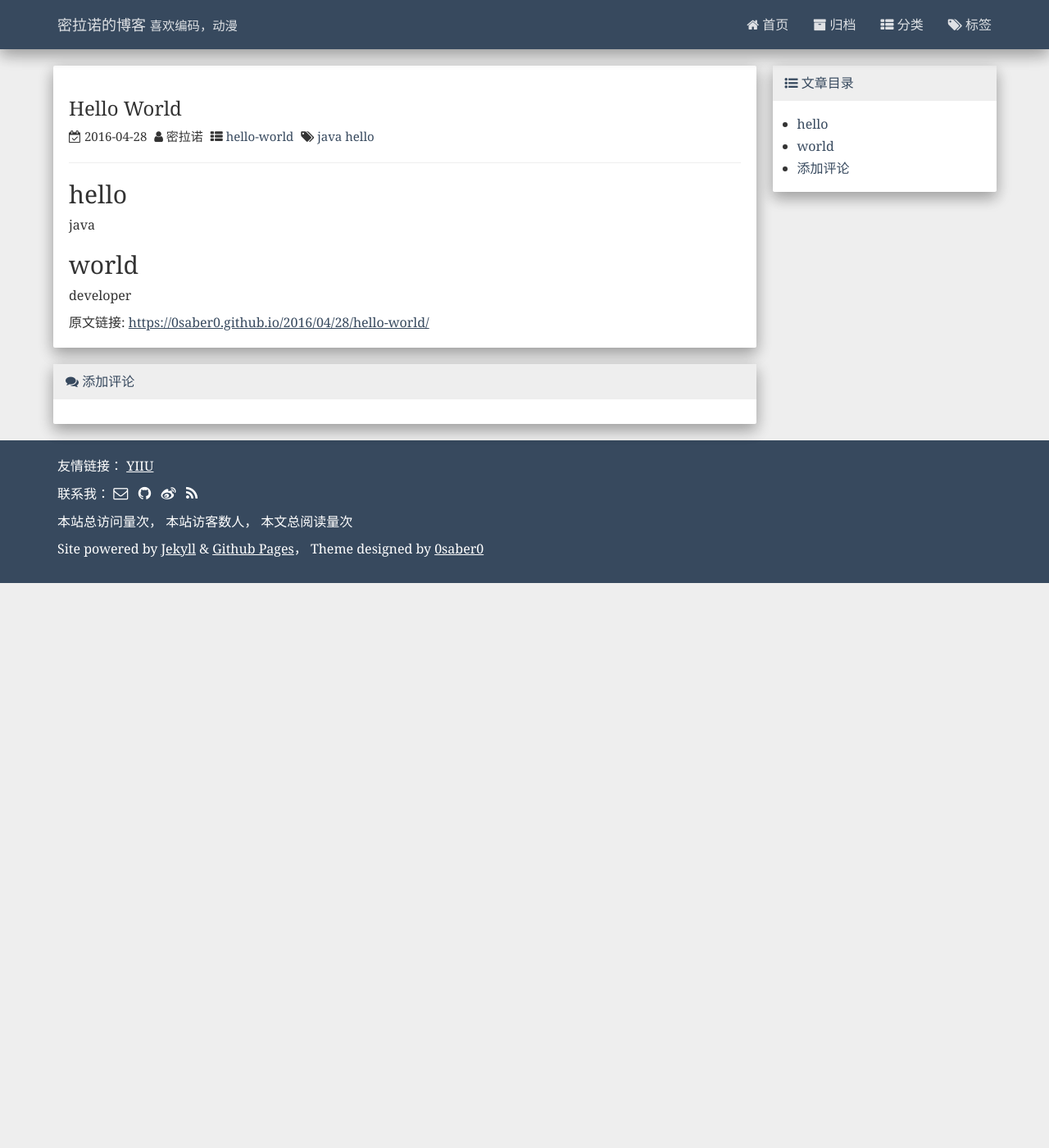
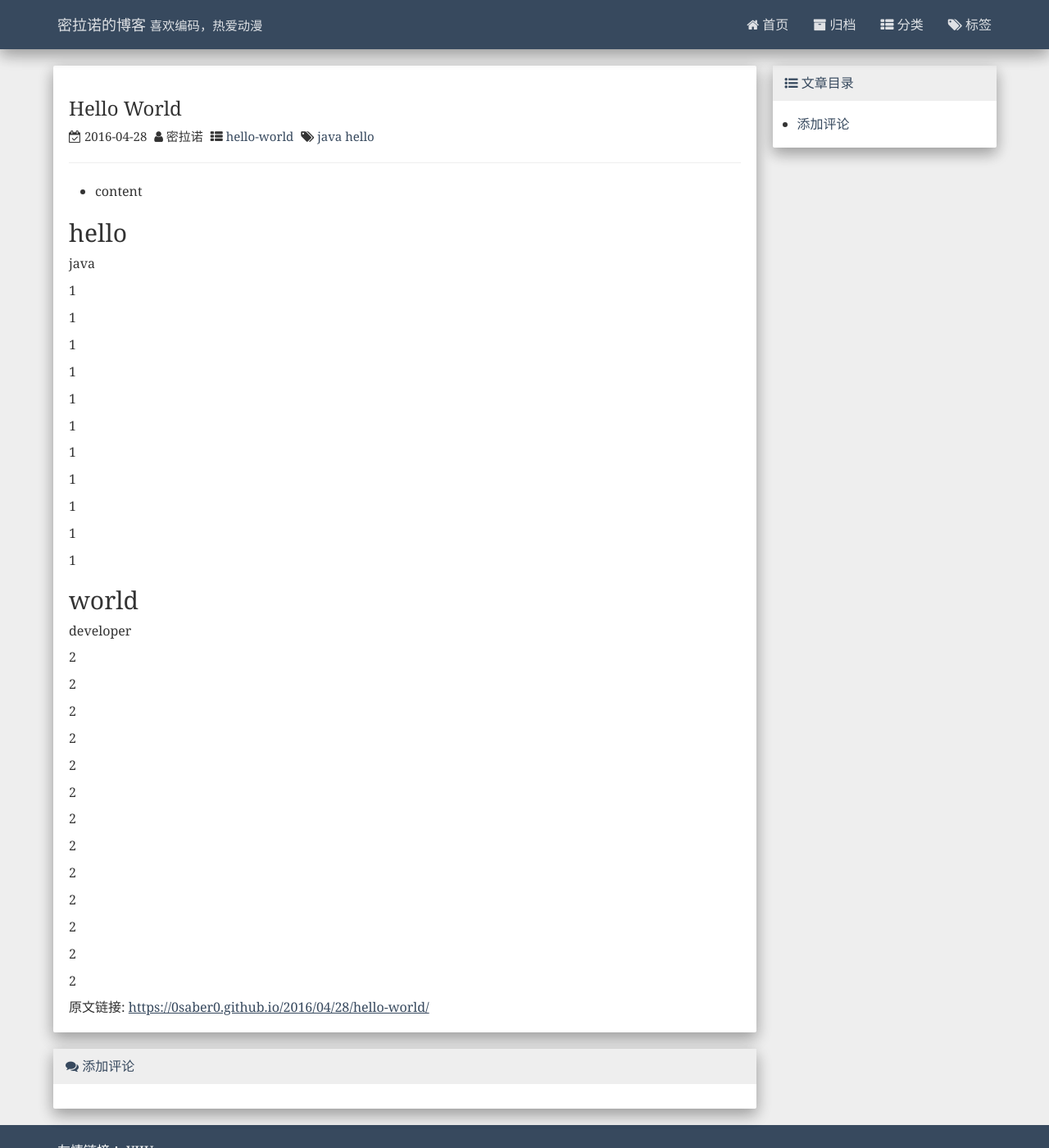
Before and after one commit to 0saber0/0saber0.github.io, a Jekyll site: the page built from _posts/2016-04-28-hello-world.md, in a window 1280 px wide and 1400 px high. Shown: the whole window at 82% size. Built offline with Jekyll 4.4.1, drawn with Linux system fonts in a browser that asks for light colours; comment, search, counter and statistics services are not loaded.

Commit message:
修改hello world

```diff
--- a/_config.yml
+++ b/_config.yml
@@ -3,7 +3,7 @@
 # 基本信息
 title: 密拉诺的博客
 email: 519888682@qq.com
-description: 喜欢编码，动漫
+description: 喜欢编码，热爱动漫
 baseurl: "" # the subpath of your site, e.g. /blog
 url: "https://0saber0.github.io" # the base hostname & protocol for your site, e.g. http://example.com
 weibo_username:
--- a/_posts/2016-04-28-hello-world.md
+++ b/_posts/2016-04-28-hello-world.md
@@ -8,12 +8,61 @@ author: 密拉诺
 ---
 
 * content
+
 {:toc}
 
 ## hello
 
 java
 
+1
+
+1
+
+1
+
+1
+
+1
+
+1
+
+1
+
+1
+
+1
+
+1
+
+1
+
 ## world
 
 developer
+
+2
+
+2
+
+2
+
+2
+
+2
+
+2
+
+2
+
+2
+
+2
+
+2
+
+2
+
+2
+
+2
```
